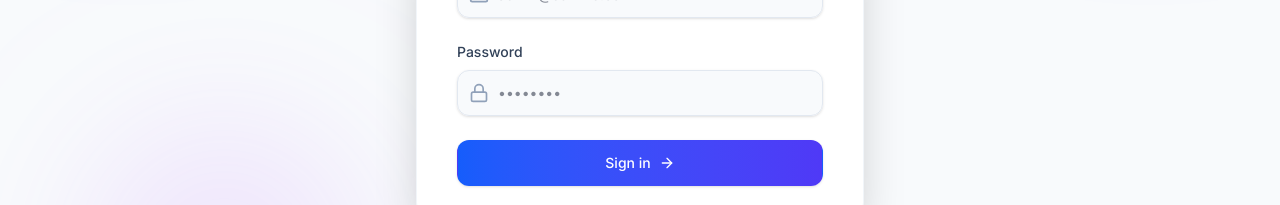
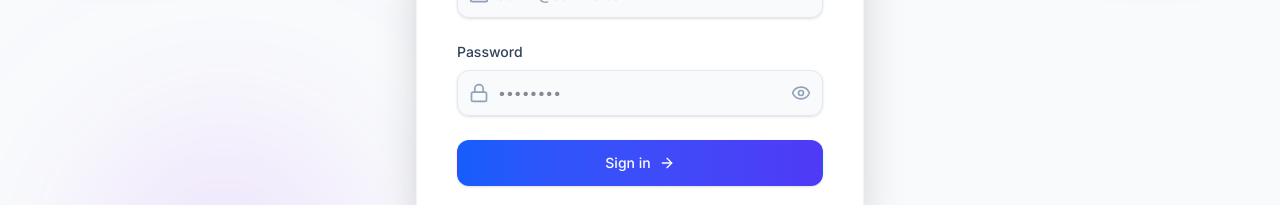
Before and after one commit to cmtimran/ServixoSolutionsKFTWeb, a Next.js app: page /login in a window 1280 px wide. Shown: the part 429-634 px from the top of the page. Built offline with nearby package versions, Linux system fonts and the light colour scheme; no server answers.

Commit message:
feat(ui): add show/hide eye toggle button for Secret Key and password inputs

```diff
--- a/src/app/admin/settings/page.tsx
+++ b/src/app/admin/settings/page.tsx
@@ -1,7 +1,7 @@
 'use client';
 
 import { useState, useEffect } from 'react';
-import { Save, Loader2, Key } from 'lucide-react';
+import { Save, Loader2, Key, Eye, EyeOff } from 'lucide-react';
 
 export default function SettingsPage() {
   const [settings, setSettings] = useState({
@@ -13,6 +13,7 @@ export default function SettingsPage() {
     simplepaySecretKey: '',
     simplepayEnvironment: 'sandbox',
   });
+  const [showSecretKey, setShowSecretKey] = useState(false);
   const [loading, setLoading] = useState(true);
   const [saving, setSaving] = useState(false);
   const [message, setMessage] = useState('');
@@ -184,13 +185,27 @@ export default function SettingsPage() {
 
               <div className="space-y-2">
                 <label className="text-sm font-medium text-slate-700 dark:text-slate-300">Secret Key</label>
-                <input
-                  type="password"
-                  value={settings.simplepaySecretKey}
-                  onChange={(e) => setSettings({ ...settings, simplepaySecretKey: e.target.value })}
-                  placeholder="••••••••••••••••••••••••"
-                  className="w-full bg-slate-50 dark:bg-slate-900/50 border border-slate-300 dark:border-slate-700 rounded-xl px-4 py-3 text-slate-900 dark:text-white placeholder-slate-500 focus:outline-none focus:border-indigo-500 focus:ring-1 focus:ring-indigo-500 transition-all"
-                />
+                <div className="relative">
+                  <input
+                    type={showSecretKey ? "text" : "password"}
+                    value={settings.simplepaySecretKey}
+                    onChange={(e) => setSettings({ ...settings, simplepaySecretKey: e.target.value })}
+                    placeholder="••••••••••••••••••••••••"
+                    className="w-full bg-slate-50 dark:bg-slate-900/50 border border-slate-300 dark:border-slate-700 rounded-xl pl-4 pr-12 py-3 text-slate-900 dark:text-white placeholder-slate-500 focus:outline-none focus:border-indigo-500 focus:ring-1 focus:ring-indigo-500 transition-all font-mono text-sm"
+                  />
+                  <button
+                    type="button"
+                    onClick={() => setShowSecretKey(!showSecretKey)}
+                    className="absolute inset-y-0 right-0 pr-3.5 flex items-center text-slate-400 hover:text-slate-600 dark:hover:text-slate-200 transition-colors"
+                    title={showSecretKey ? "Hide Secret Key" : "Show Secret Key"}
+                  >
+                    {showSecretKey ? (
+                      <EyeOff className="w-5 h-5" />
+                    ) : (
+                      <Eye className="w-5 h-5" />
+                    )}
+                  </button>
+                </div>
               </div>
             </div>
 
--- a/src/app/login/page.tsx
+++ b/src/app/login/page.tsx
@@ -2,12 +2,13 @@
 
 import { useState } from 'react';
 import { useRouter } from 'next/navigation';
-import { Shield, Lock, Mail, ArrowRight, Loader2 } from 'lucide-react';
+import { Shield, Lock, Mail, ArrowRight, Loader2, Eye, EyeOff } from 'lucide-react';
 import { motion } from 'framer-motion';
 
 export default function AdminLogin() {
   const [email, setEmail] = useState('');
   const [password, setPassword] = useState('');
+  const [showPassword, setShowPassword] = useState(false);
   const [error, setError] = useState('');
   const [isLoading, setIsLoading] = useState(false);
   const router = useRouter();
@@ -115,13 +116,25 @@ export default function AdminLogin() {
                   <Lock className="h-5 w-5 text-slate-400" />
                 </div>
                 <input
-                  type="password"
+                  type={showPassword ? "text" : "password"}
                   required
                   value={password}
                   onChange={(e) => setPassword(e.target.value)}
-                  className="block w-full pl-10 pr-3 py-3 border border-slate-200 dark:border-slate-700 rounded-xl focus:ring-2 focus:ring-blue-500 focus:border-blue-500 bg-slate-50 dark:bg-slate-800/50 text-slate-900 dark:text-white sm:text-sm transition-colors"
+                  className="block w-full pl-10 pr-10 py-3 border border-slate-200 dark:border-slate-700 rounded-xl focus:ring-2 focus:ring-blue-500 focus:border-blue-500 bg-slate-50 dark:bg-slate-800/50 text-slate-900 dark:text-white sm:text-sm transition-colors"
                   placeholder="••••••••"
                 />
+                <button
+                  type="button"
+                  onClick={() => setShowPassword(!showPassword)}
+                  className="absolute inset-y-0 right-0 pr-3 flex items-center text-slate-400 hover:text-slate-600 dark:hover:text-slate-200 transition-colors"
+                  title={showPassword ? "Hide password" : "Show password"}
+                >
+                  {showPassword ? (
+                    <EyeOff className="h-5 w-5" />
+                  ) : (
+                    <Eye className="h-5 w-5" />
+                  )}
+                </button>
               </div>
             </div>
 
```
